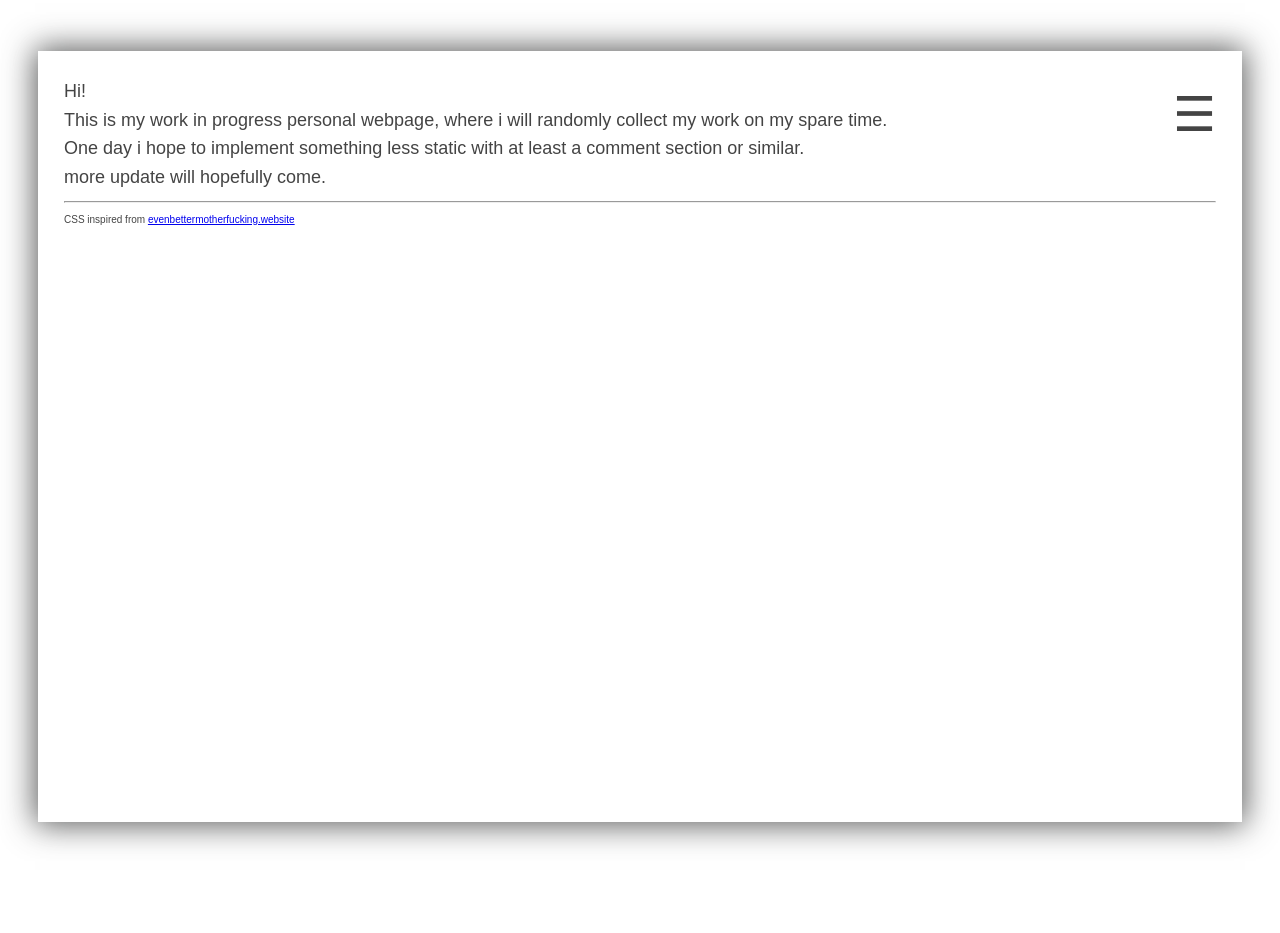
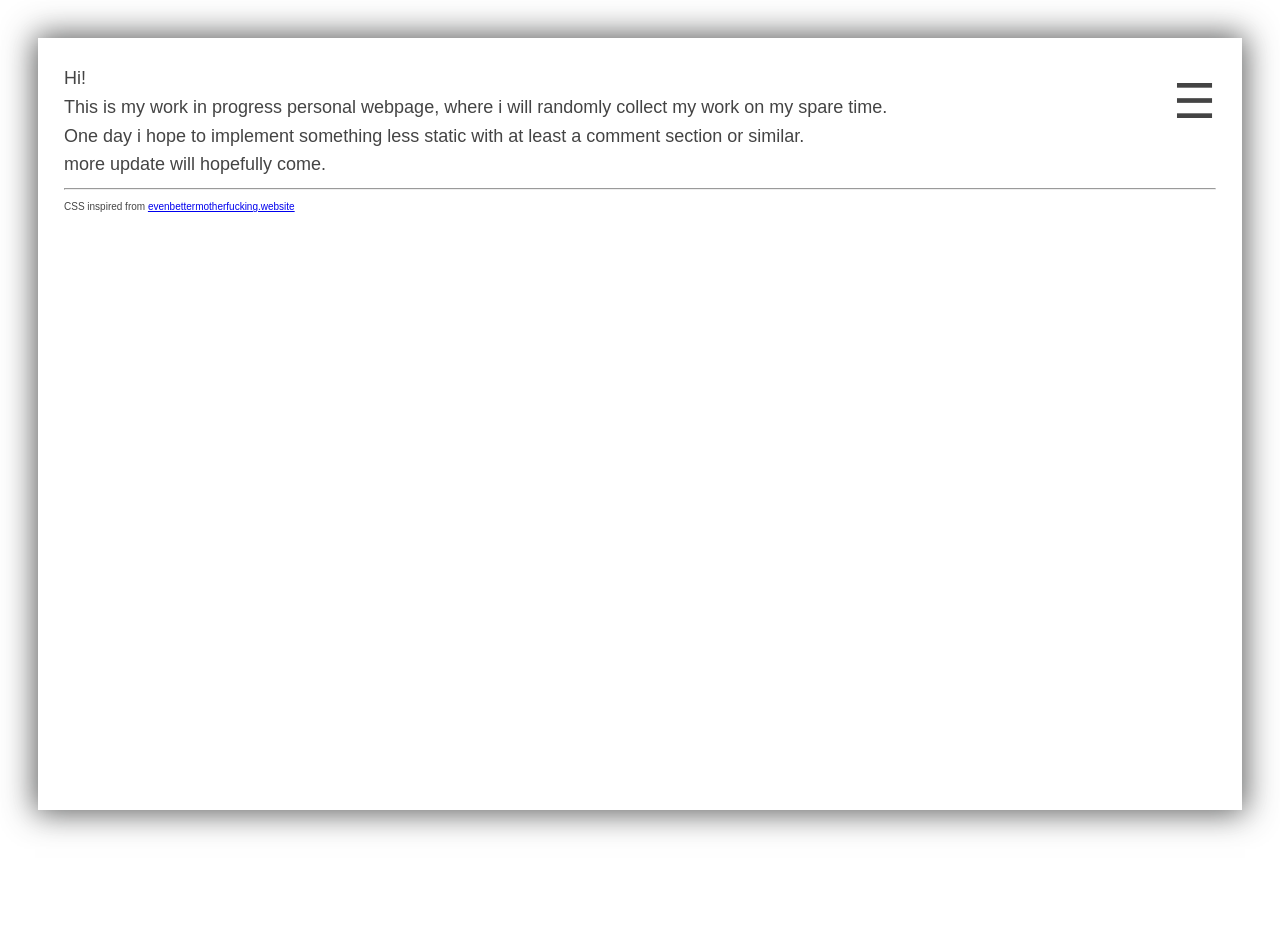
Before and after one commit to MauroMombelli/mauromombelli.github.io, a Jekyll site: the page built from index.md, in a window 1280 px wide. Built offline with Jekyll 4.4.1, drawn with Linux system fonts in a browser that asks for light colours.

Commit message:
Update main.css

```diff
--- a/css/main.css
+++ b/css/main.css
@@ -19,8 +19,7 @@ small{
 
 #paginone{
 	width: 90%;
-	margin-top: 4%;
-	margin-left: 3%;
+	margin: 3%;
 	padding: 2%;
 	position: relative;
 
```
